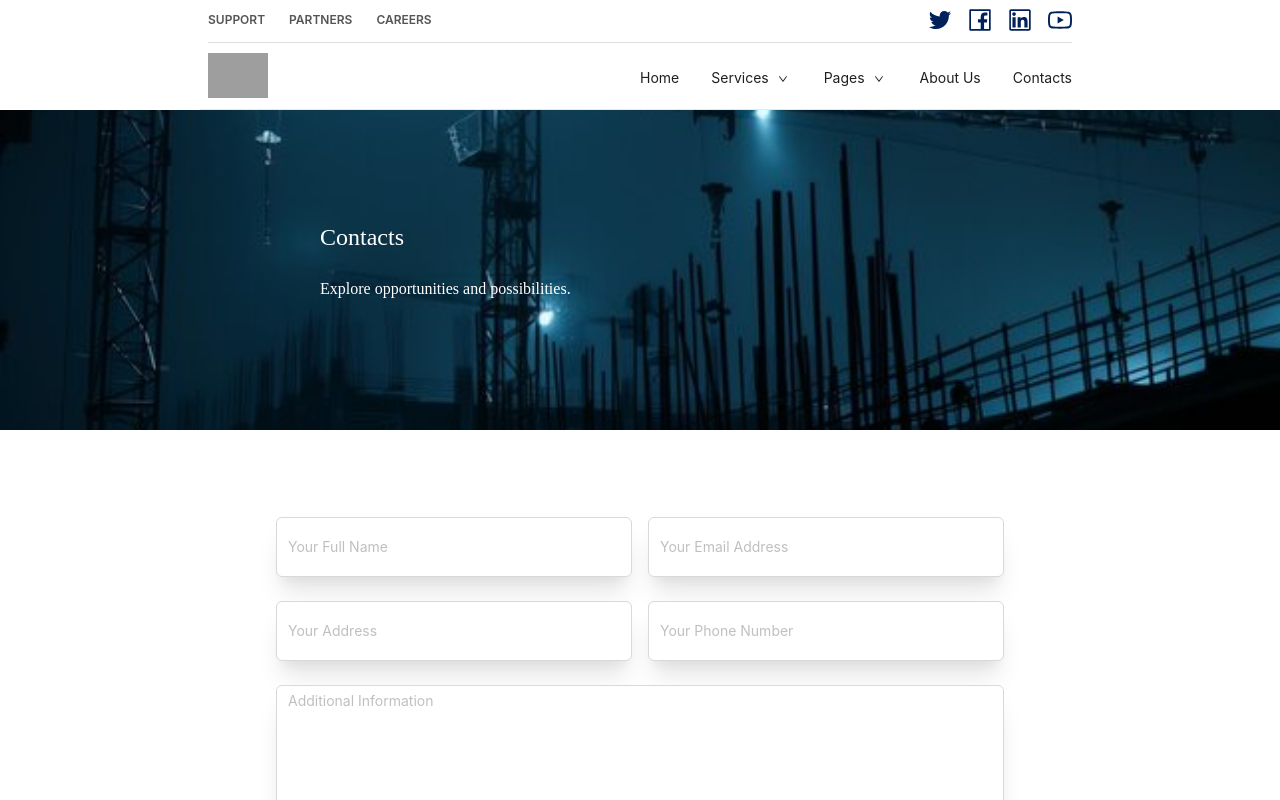
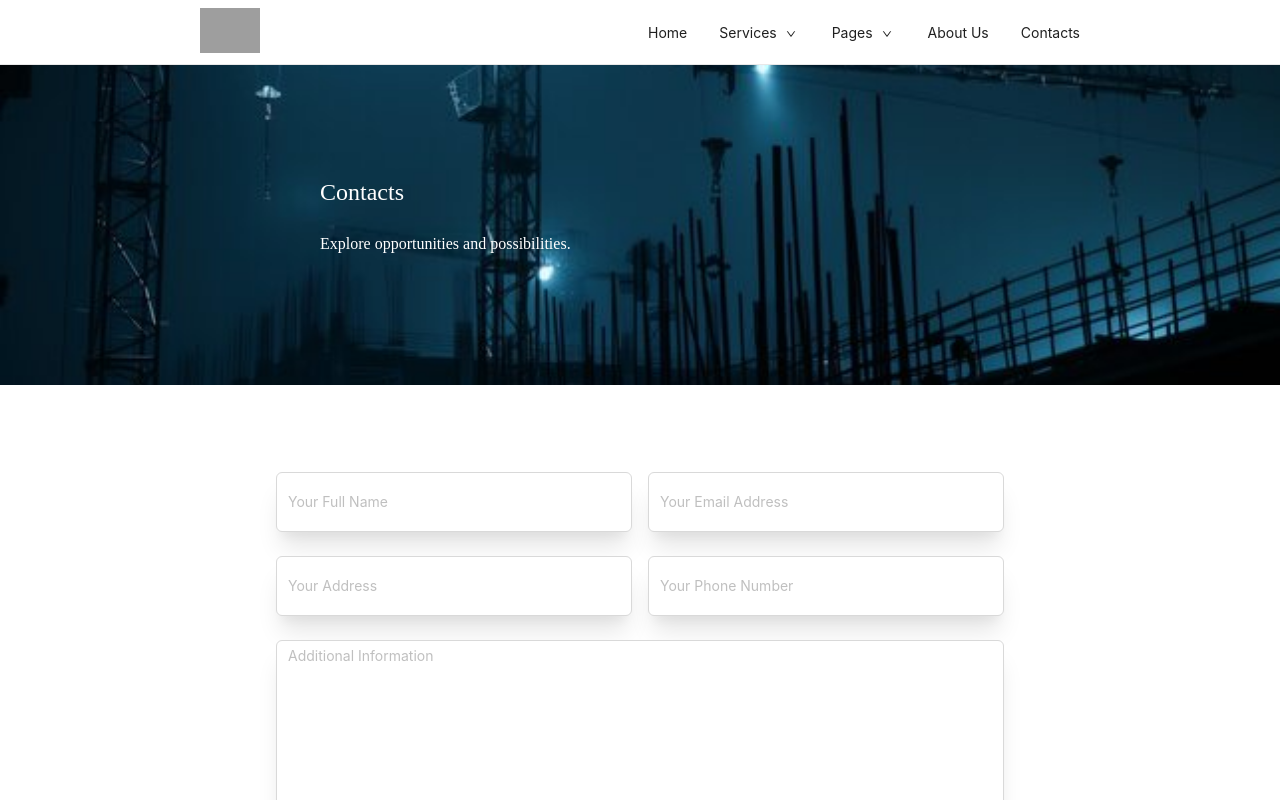
Before and after one commit to ClearSolution07/curaTech, a React (Vite) app: page /contact in a window 1280 px wide. Shown: the top 800 px of the page. Built offline with nearby package versions, Linux system fonts and the light colour scheme; grey boxes are pictures that could not be loaded.

Commit message:
fixed navbar position

```diff
--- a/src/components/common/Navbar.jsx
+++ b/src/components/common/Navbar.jsx
@@ -1,26 +1,8 @@
 import React, { useState } from "react";
-import {
-    Row,
-    Col,
-    Menu,
-    Typography,
-    Space,
-    Drawer,
-    Button,
-    Divider,
-} from "antd";
-import {
-    TwitterOutlined,
-    FacebookOutlined,
-    LinkedinOutlined,
-    YoutubeOutlined,
-    MenuOutlined,
-    DownOutlined,
-} from "@ant-design/icons";
+import { Row, Col, Menu, Drawer, Button, Divider } from "antd";
+import { MenuOutlined, DownOutlined } from "@ant-design/icons";
 import { Link } from "react-router-dom";
 import logoImage from "../../assets/logo.png";
-
-const { Text } = Typography;
 
 const Navbar = () => {
     const [isDrawerOpen, setIsDrawerOpen] = useState(false);
@@ -84,54 +66,16 @@ const Navbar = () => {
     return (
         <div
             style={{
+                position: "sticky",
+                top: 0,
+                zIndex: 1000,
+                background: "#fff",
                 padding: "8px",
-                marginLeft: "200px",
-                marginRight: "200px",
+                paddingLeft: "200px",
+                paddingRight: "200px",
                 borderBottom: "1px solid #e8e8e8",
             }}
         >
-            <Row justify="space-between" align="middle">
-                <Col>
-                    <Space size="large">
-                        <Text
-                            strong
-                            style={{ fontSize: "12px", color: "#555" }}
-                        >
-                            SUPPORT
-                        </Text>
-                        <Text
-                            strong
-                            style={{ fontSize: "12px", color: "#555" }}
-                        >
-                            PARTNERS
-                        </Text>
-                        <Text
-                            strong
-                            style={{ fontSize: "12px", color: "#555" }}
-                        >
-                            CAREERS
-                        </Text>
-                    </Space>
-                </Col>
-                <Col>
-                    <Space size="middle">
-                        <TwitterOutlined
-                            style={{ fontSize: "24px", color: "#00215b" }}
-                        />
-                        <FacebookOutlined
-                            style={{ fontSize: "24px", color: "#00215b" }}
-                        />
-                        <LinkedinOutlined
-                            style={{ fontSize: "24px", color: "#00215b" }}
-                        />
-                        <YoutubeOutlined
-                            style={{ fontSize: "24px", color: "#00215b" }}
-                        />
-                    </Space>
-                </Col>
-            </Row>
-            <Divider style={{ margin: "10px 0px", borderColor: "#ddd" }} />
-
             <Row justify="space-between" align="middle">
                 <Col xs={12} md={6}>
                     <img
--- a/src/container/dashboard/ProcessSteps.jsx
+++ b/src/container/dashboard/ProcessSteps.jsx
@@ -1,5 +1,4 @@
 import styles from "./ProcessSteps.module.css";
-import researchAnalysis from "../../assets/researchAnalysis.png";
 import service1 from "../../assets/Service1.png";
 import service2 from "../../assets/Service2.png";
 import jb4 from "../../assets/4jb.jpg";
--- a/src/container/dashboard/Slider.module.css
+++ b/src/container/dashboard/Slider.module.css
@@ -25,7 +25,6 @@ body {
     background-size: cover;
 }
 
-/* Typography for headings and descriptions */
 .heading,
 .description {
     width: 50%;
@@ -41,7 +40,6 @@ body {
     font-size: 16px;
 }
 
-/* Button styles */
 .buttonContainer {
     width: 50%;
     font-size: 16px;
@@ -104,6 +102,7 @@ body {
 
     .heading {
         font-size: 18px;
+        margin-bottom: 16px;
     }
 
     .description {
@@ -111,6 +110,7 @@ body {
     }
 
     .slideButton {
+        margin-top: 16px;
         font-size: 14px;
         padding: 10px 18px;
     }
@@ -137,6 +137,7 @@ body {
 
     .heading {
         font-size: 20px;
+        margin-bottom: 16px;
     }
 
     .description {
@@ -144,6 +145,7 @@ body {
     }
 
     .slideButton {
+        margin-top: 16px;
         font-size: 15px;
         padding: 12px 20px;
     }
@@ -156,53 +158,18 @@ body {
 
 @media (min-width: 1024px) {
     .carouselSlide {
-        height: 70vh;
-        padding: 0 30px;
+        height: 80vh;
     }
 
     .heading,
     .description,
     .buttonContainer {
-        width: 60%;
-        margin: 0 auto;
-        text-align: justify;
+        width: 50%;
     }
 
     .heading {
         font-size: 24px;
-    }
-
-
-    .description {
-        font-size: 16px;
-    }
-
-    .slideButton {
-        font-size: 16px;
-        padding: 12px 24px;
-    }
-
-    .FloatingContainer {
-        margin-left: 20vw;
-        justify-content: center;
-    }
-}
-
-
-/* Desktop view (min-width: 1024px) */
-@media (min-width: 1024px) {
-    .carouselSlide {
-        height: 80vh; /* Default desktop height */
-    }
-
-    .heading,
-    .description,
-    .buttonContainer {
-        width: 50%; /* Standard width for desktop */
-    }
-
-    .heading {
-        font-size: 24px;
+        margin-bottom: 16px;
     }
 
     .description {
@@ -210,11 +177,12 @@ body {
     }
 
     .slideButton {
+        margin-top: 16px;
         font-size: 16px;
         padding: 10px 20px;
     }
 
     .FloatingContainer {
-        margin-left: 24vw; /* Standard desktop alignment */
+        margin-left: 24vw;
     }
 }
```
